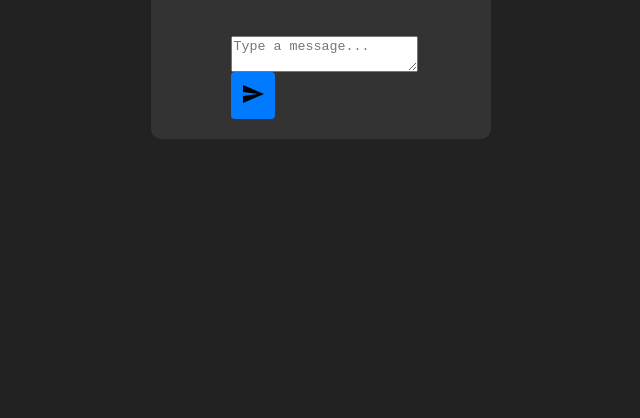
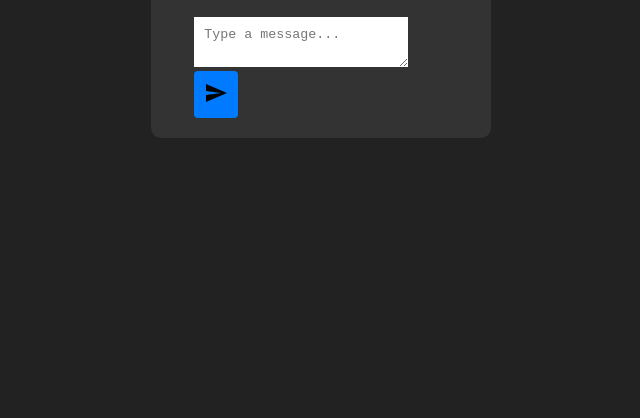
Before and after one commit to Fiisya/Alfi-AI, a plain HTML site: page index.html in a window 1280 px wide. Shown: the part 382-800 px from the top of the page, without its empty margins (319-959 px from the left). Drawn offline with Linux system fonts and the light colour scheme.

Commit message:
Update index.css

```diff
--- a/index.css
+++ b/index.css
@@ -44,10 +44,10 @@ body {
 }
 
 #user-input {
-    width: 100%;
-  display: flex;
-  align-items: center;
-  margin-top: 20px;
+    border: none;
+    padding: 10px;
+    width: calc(100% - 60px);
+    margin-right: 10px;
 }
 
 #send-btn {
@@ -62,6 +62,7 @@ body {
 #send-btn:hover {
     background-color: #0056b3;
 }
+
 .timestamp {
     font-size: 0.8em;
     color: gray;
```
Lines whose indentation alone changed are shown as unchanged.
